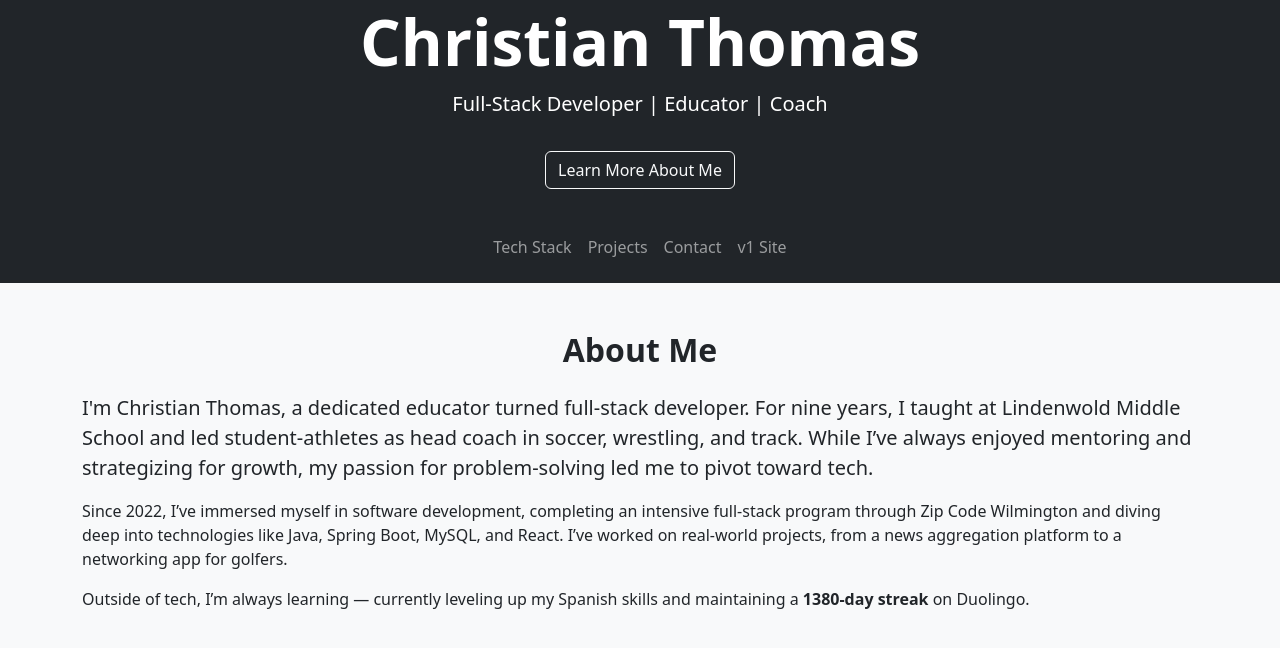
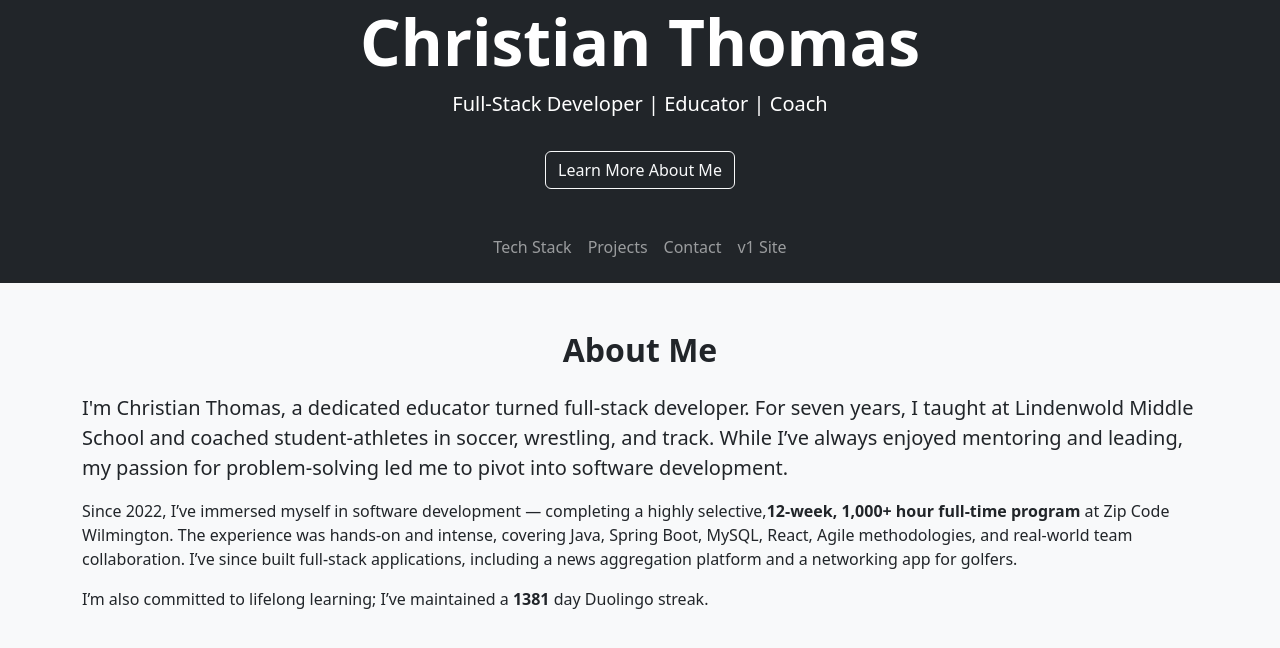
Before and after one commit to christhomas1190/christhomas1190.github.io, a React (Create React App) app in the folder react-portfolio/: page / in a window 1280 px wide. Shown: the top 648 px of the page. Built offline with nearby package versions, Linux system fonts and the light colour scheme.

Commit message:
working on duolingo streak counter

```diff
--- a/react-portfolio/src/components/About.js
+++ b/react-portfolio/src/components/About.js
@@ -1,5 +1,5 @@
-import React from 'react';
-
+import React, { useEffect, useState } from 'react';
+import DuolingoStreak from './DuolingoStreak';
 export default function About() {
   return (
     <section className="py-5 bg-light text-dark" id="about">
@@ -7,20 +7,21 @@ export default function About() {
         <h2 className="text-center fw-bold mb-4">About Me</h2>
         <p className="lead">
           I'm <strong>Christian Thomas</strong>, a dedicated educator turned full-stack developer.
-          For nine years, I taught at Lindenwold Middle School and led student-athletes as head coach in soccer,
-          wrestling, and track. While I’ve always enjoyed mentoring and strategizing for growth,
-          my passion for problem-solving led me to pivot toward tech.
+          For seven years, I taught at Lindenwold Middle School and coached student-athletes in soccer,
+          wrestling, and track. While I’ve always enjoyed mentoring and leading, my passion for problem-solving
+          led me to pivot into software development.
         </p>
         <p>
-          Since 2022, I’ve immersed myself in software development, completing an intensive full-stack
-          program through Zip Code Wilmington and diving deep into technologies like Java, Spring Boot,
-          MySQL, and React. I’ve worked on real-world projects, from a news aggregation platform to
-          a networking app for golfers.
+          Since 2022, I’ve immersed myself in software development — completing a highly selective,
+          <strong>12-week, 1,000+ hour full-time program</strong> at Zip Code Wilmington. The experience
+          was hands-on and intense, covering Java, Spring Boot, MySQL, React, Agile methodologies,
+          and real-world team collaboration. I’ve since built full-stack applications, including a
+          news aggregation platform and a networking app for golfers.
         </p>
-        <p>
-          Outside of tech, I’m always learning — currently leveling up my Spanish skills and maintaining
-          a <strong>1380-day streak</strong> on Duolingo.
-        </p>
+
+       <p>
+         I’m also committed to lifelong learning; I’ve maintained a <strong><DuolingoStreak /></strong> day Duolingo streak.
+       </p>
       </div>
     </section>
   );
--- /dev/null
+++ b/react-portfolio/src/components/DuolingoStreak.js
@@ -0,0 +1,37 @@
+import React, { useEffect, useState } from 'react';
+
+export default function DuolingoStreak() {
+  const baseStreak = 1381;
+  const [streak, setStreak] = useState(null); // start as null
+
+  useEffect(() => {
+    const now = new Date();
+    const today = new Date(now.getFullYear(), now.getMonth(), now.getDate());
+
+    const storedStreak = localStorage.getItem('duoStreak');
+    const lastUpdate = localStorage.getItem('duoStreakLastUpdate');
+
+    if (storedStreak && lastUpdate) {
+      const last = new Date(lastUpdate);
+      const lastDay = new Date(last.getFullYear(), last.getMonth(), last.getDate());
+      const daysPassed = Math.floor((today - lastDay) / (1000 * 60 * 60 * 24));
+
+      if (daysPassed > 0) {
+        const newStreak = parseInt(storedStreak) + daysPassed;
+        setStreak(newStreak);
+        localStorage.setItem('duoStreak', newStreak);
+        localStorage.setItem('duoStreakLastUpdate', today.toISOString());
+      } else {
+        setStreak(parseInt(storedStreak));
+      }
+    } else {
+      localStorage.setItem('duoStreak', baseStreak);
+      localStorage.setItem('duoStreakLastUpdate', today.toISOString());
+      setStreak(baseStreak);
+    }
+  }, []);
+
+  return (
+    <>{streak ?? '...'}</>
+  );
+}
```
